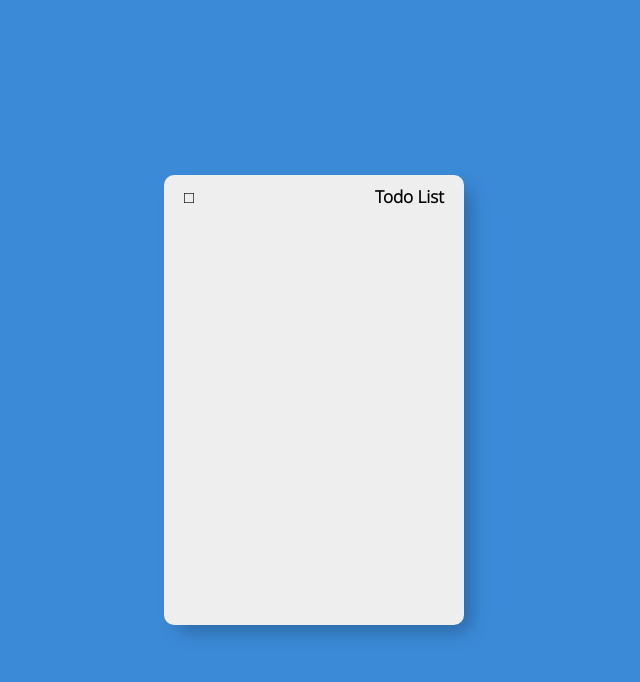
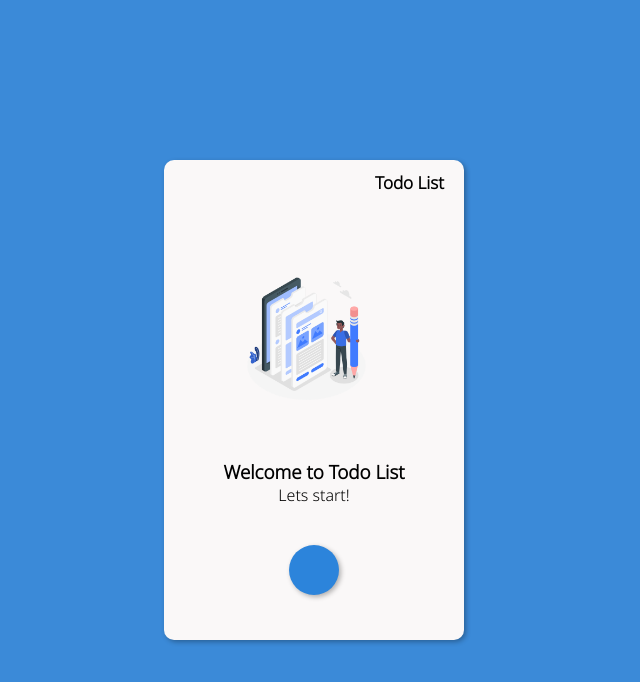
Before and after one commit to patrikferreira/todo-list-react, a Next.js app: page / in a window 1280 px wide. Shown: the top 682 px of the page, without its empty margins (326-966 px from the left). Built offline with nearby package versions, Linux system fonts and the light colour scheme.

Commit message:
Added feature add task

```diff
--- /dev/null
+++ b/src/app/components/Input.tsx
@@ -0,0 +1,19 @@
+import React from 'react'
+
+type Props = {
+    sendInputValue: (inputValue: string) => void,
+    inputValueText: string,
+}
+
+export default function Input({sendInputValue, inputValueText}: Props) {
+  return (
+    <div>
+        <>
+        <input type="text"  value={inputValueText} maxLength={18} placeholder='New Task' onChange={(e) => {
+            sendInputValue(e.target.value)
+        }} />
+    </>
+
+    </div>
+  )
+}
--- /dev/null
+++ b/src/app/components/Task.tsx
@@ -0,0 +1,24 @@
+"use client"
+import React, { useState } from 'react'
+import styles from '../page.module.css'
+
+type Props = {
+  name: string,
+}
+
+export default function Task({name}: Props) {
+
+  return (
+    <div className={styles.taskDiv}>
+      <div className={styles.itens}>
+        <span className={styles.check}><i className="fa-solid fa-check"></i></span>
+        <li>{name}</li>
+      </div>
+
+      <div className={styles.itens}>
+        <span className={styles.edit}><i className="fa-solid fa-pen-to-square"></i></span>
+        <span className={styles.delete}><i className="fa-solid fa-trash"></i></span>
+      </div>
+    </div>
+  )
+}
--- a/src/app/components/Todo.tsx
+++ b/src/app/components/Todo.tsx
@@ -1,27 +1,46 @@
 "use client"
 import React, { useState } from 'react'
 import styles from '../page.module.css'
+import Task from './Task'
+import Input from './Input'
 
-type Props = {
-    sendUserActive: (user: boolean) => void,
+type TaskObj = {
+    name: string,
+    id: number,
 }
 
-export default function Todo({sendUserActive}: Props) {
-    const [user, setUser] = useState<string>('');
+export default function Todo() {
+    const [tasks, setTasks] = useState<TaskObj[]>([]);
+    const [taskName, setTaskName] = useState<string>('');
+    const [id, setId] = useState<number>(1);
 
-    function heandleClick() {
-        sendUserActive(true)
+    function getInputValue(inputValue: string) {
+        setTaskName(inputValue);
+    }
+
+    function addTask() {
+        const newTask: TaskObj = {
+            name: taskName,
+            id: id,
+        }
+        setTasks([...tasks, newTask]);
+        setTaskName('');
+        setId(id + 1);
+        console.log(id)
     }
 
     return (
         <div className={styles.todoList}>
-        <div className={styles.header}>
-            <button onClick={heandleClick}><i className="fa-solid fa-arrow-left"></i></button>
-            <div className={styles.userDiv}>
-                <span>{user}</span>
-                <span>&#129302;</span>
+            <ul className={styles.list}>
+                {tasks.map(task => {
+                    return <Task name={task.name} key={task.id}/>
+                })}
+            </ul>
+
+            <div className={styles.formDiv}>
+                <Input sendInputValue={getInputValue} inputValueText={taskName}/>
+                <button onClick={addTask}><i className="fa-solid fa-plus"></i></button>
             </div>
-        </div>
         </div>
     )
 }
--- a/src/app/globals.css
+++ b/src/app/globals.css
@@ -2,10 +2,12 @@
 
 :root {
   --bg-main: #3b8ad8;
-  --bg-container: #eeeeee;
+  --bg-container: #faf8f8;
   --border-default: 1px solid #d0d7de;
-  --box-shadow: 10px 10px 19px -4px rgba(0, 0, 0, 0.26);
+  --box-shadow: 2px 2px 5px 0px rgba(0,0,0,0.3);
   --bg-button: #2c84db;
+  --btn-edit: #ffc107;
+  --btn-delete: #494949;
 }
 
 * {
--- a/src/app/layout.tsx
+++ b/src/app/layout.tsx
@@ -16,7 +16,7 @@ export default function RootLayout({
   return (
     <html lang="en">
       <head>
-        <script src="https://kit.fontawesome.com/5621bbdc8a.js" crossorigin="anonymous"></script>
+        <script src="https://kit.fontawesome.com/5621bbdc8a.js" crossOrigin="anonymous"></script>
       </head>
       <body className={inter.className}>{children}</body>
     </html>
--- a/src/app/page.module.css
+++ b/src/app/page.module.css
@@ -1,4 +1,3 @@
-
 /* ---------- main  */
 .main {
   height: 100vh;
@@ -14,8 +13,9 @@
 /* ---------- container */
 .container {
   display: flex;
-  gap: 40px;
-  height: 450px;
+  flex-direction: column;
+  gap: 25px;
+  height: 480px;
   width: 300px;
   border-radius: 10px;
   background-color: var(--bg-container);
@@ -24,12 +24,132 @@
   position: relative;
 }
 
-/* ------------ header */
+/* ----------- header */
 .header {
   display: flex;
   justify-content: space-between;
+  align-items: center;
   padding: 10px 20px;
   width: 100%;
   font-size: 17px;
   font-weight: bold;
+  height: 50px;
 }
+
+/* ---------- homePage */
+.homePage {
+  height: 100%;
+  padding: 20px;
+  display: flex;
+  flex-direction: column;
+  align-items: center;
+  justify-content: space-around;
+}
+
+.imgHomePage {
+  height: 150px;
+  width: 150px;
+}
+
+.imgHomePage img {
+  height: 90%;
+}
+
+.description {
+  text-align: center;
+}
+
+.startButton {
+  height: 50px;
+  width: 50px;
+  border-radius: 50%;
+  border: none;
+  background-color: var(--bg-button);
+  color: #fff;
+  cursor: pointer;
+  box-shadow: var(--box-shadow);
+}
+
+/* ---------- todoLit */
+.todoList {
+  height: 100%;
+  padding: 0 20px 20px 20px;
+  display: flex;
+  flex-direction: column;
+  justify-content: space-between;
+  align-items: center;
+}
+
+.todoList .formDiv {
+  display: flex;
+  justify-content: space-between;
+  height: 40px;
+  background-color: #fff;
+  border-radius: 25px;
+  width: 85%;
+  box-shadow: var(--box-shadow);
+}
+
+.formDiv input {
+  border: none;
+  outline: none;
+  text-align: center;
+  height: 100%;
+  border-radius: 25px;
+  background-color: transparent;
+}
+
+.formDiv button {
+  width: 40px;
+  height: 40px;
+  border-radius: 50%;
+  border: none;
+  background-color: var(--bg-button);
+  color: #fff;
+  cursor: pointer;
+}
+
+.list {
+  width: 100%;
+  display: flex;
+  flex-direction: column;
+  gap: 5px;
+}
+
+.taskDiv {
+  display: flex;
+  justify-content: space-between;
+  width: 100%;
+  box-shadow: var(--box-shadow);
+  border-radius: 5px;
+  background-color: #fff;
+  padding: 7px;
+}
+
+.itens {
+  display: flex;
+  align-items: center;
+  gap: 7px;
+}
+
+.check {
+  color: rgb(34, 34, 34);
+  height: 18px;
+  width: 18px;
+  border-radius: 50%;
+  display: flex;
+  justify-content: center;
+  align-items: center;
+  font-size: 12px;
+  cursor: pointer;
+}
+
+.edit {
+  color: var(--btn-edit);
+  cursor: pointer;
+}
+
+.delete {
+  color: var(--btn-delete);
+  cursor: pointer;
+}
--- a/src/app/page.tsx
+++ b/src/app/page.tsx
@@ -1,16 +1,39 @@
 "use client"
 import { useState } from 'react'
 import styles from './page.module.css'
+import Todo from './components/Todo'
+
 
 export default function Home() {
+  const [homeActive, setHomeActive] = useState<boolean>(true);
+
+  function heandleClick() {
+    setHomeActive(false);
+  }
 
   return (
     <main className={styles.main}>
       <div className={styles.container}>
         <div className={styles.header}>
-          <span>&#9633;</span>
+          <span></span>
           <span>Todo List</span>
         </div>
+
+        {homeActive ? (
+          <div className={styles.homePage}>
+            <div className={styles.imgHomePage}>
+              <img src="assets/bg.png" alt="" />
+            </div>
+            <div className={styles.description}>
+              <h3>Welcome to Todo List</h3>
+              <p>Lets start!</p>
+            </div>
+            <div className={styles.startDiv}>
+              <button className={styles.startButton} onClick={heandleClick}><i className="fa-solid fa-plus"></i></button>
+            </div>
+          </div>
+        ) : (<Todo />)}
+
       </div>
     </main>
   )
```
Also changed, not shown: public/Assets/bg.png (added).
